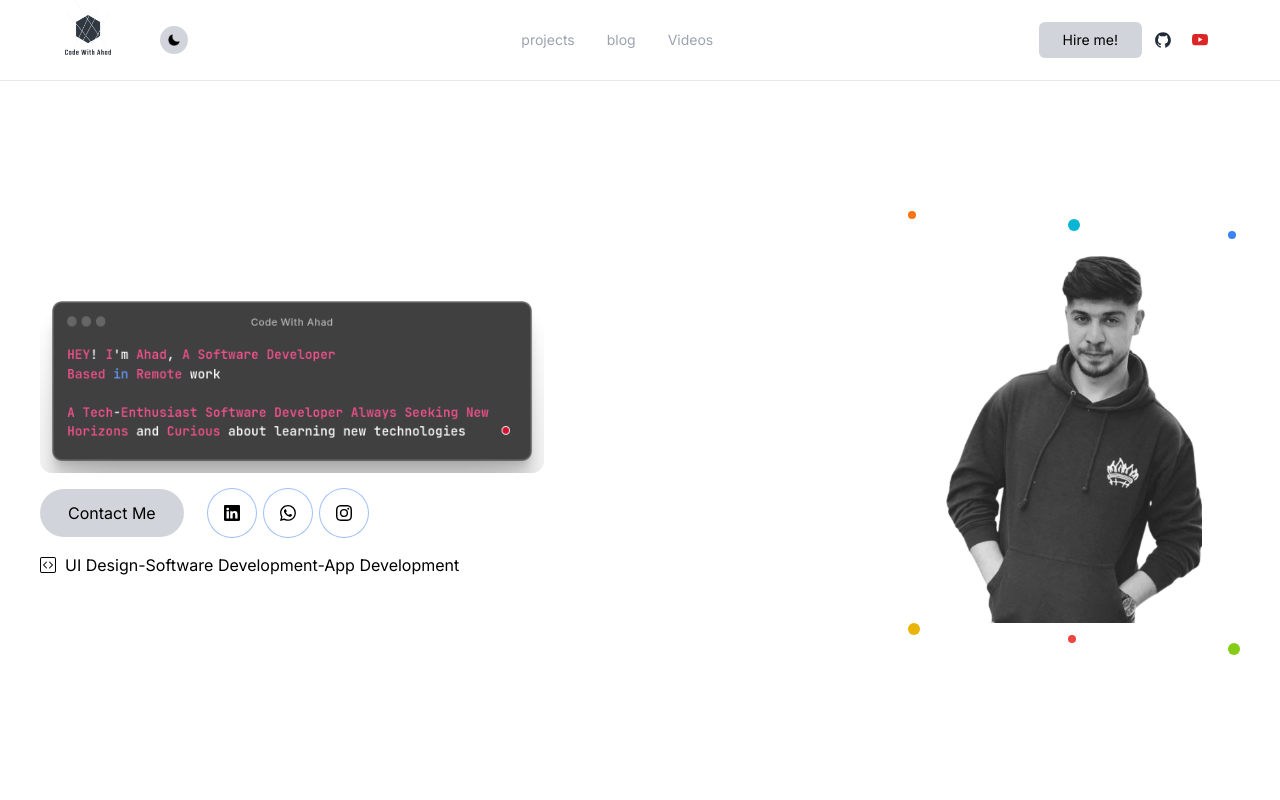
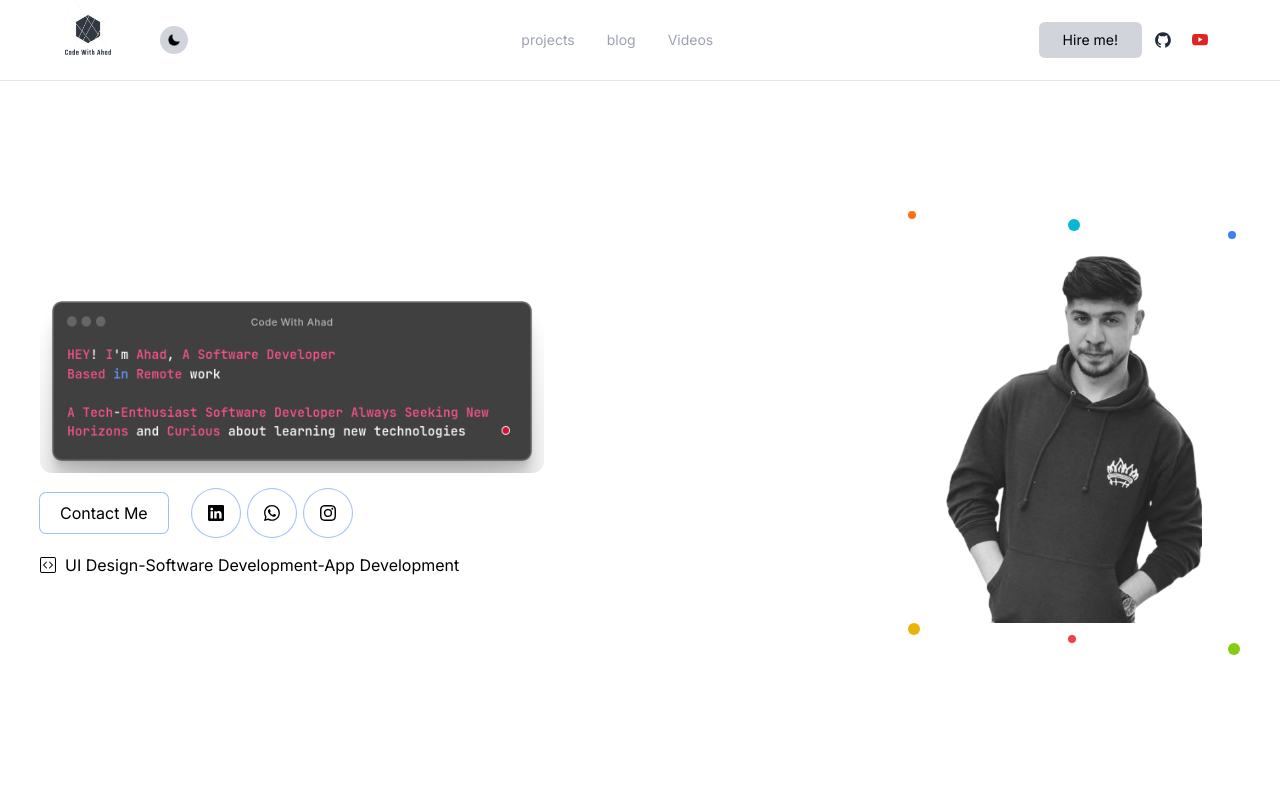
Before and after one commit to Abdulahadahmadi/codewithahad, a Next.js app: page / in a window 1280 px wide. Shown: the top 800 px of the page. Built offline with nearby package versions, Linux system fonts and the light colour scheme.

Commit message:
change the style

```diff
--- a/app/components/Hero.tsx
+++ b/app/components/Hero.tsx
@@ -23,7 +23,7 @@ const Hero = () => {
       <section className='lg:mr-28' data-aos="fade-right">
           <Image className=' object-center w-full md:w-2/3  object-cover rounded-xl' src={image} alt='Intro Image' />
         <div className='flex flex-row items-center justify-center lg:justify-start'>
-          <Link className='text-black bg-gray-300 text-xs md:text-base px-4 md:px-7 py-2 md:py-3 hover:bg-cyan-500 hover:text-white rounded-full' href='/contact' passHref>Contact Me</Link>
+          <Link className='text-xs md:text-base ring-1 px-3 md:px-5 py-1 md:py-2 hover:bg-cyan-500 hover:text-white rounded-md' href='/contact' passHref>Contact Me</Link>
           <div className='flex m-4 justify-center items-center'>
             <Link className='w-12 h-12 ring-1 rounded-full py-4 pl-4 ml-2 hover:bg-cyan-500 hover:text-white' href='https://www.linkedin.com/in/ahad-ahmadi-1a7295175/' target='_blank' passHref>
               <BsLinkedin />
```
